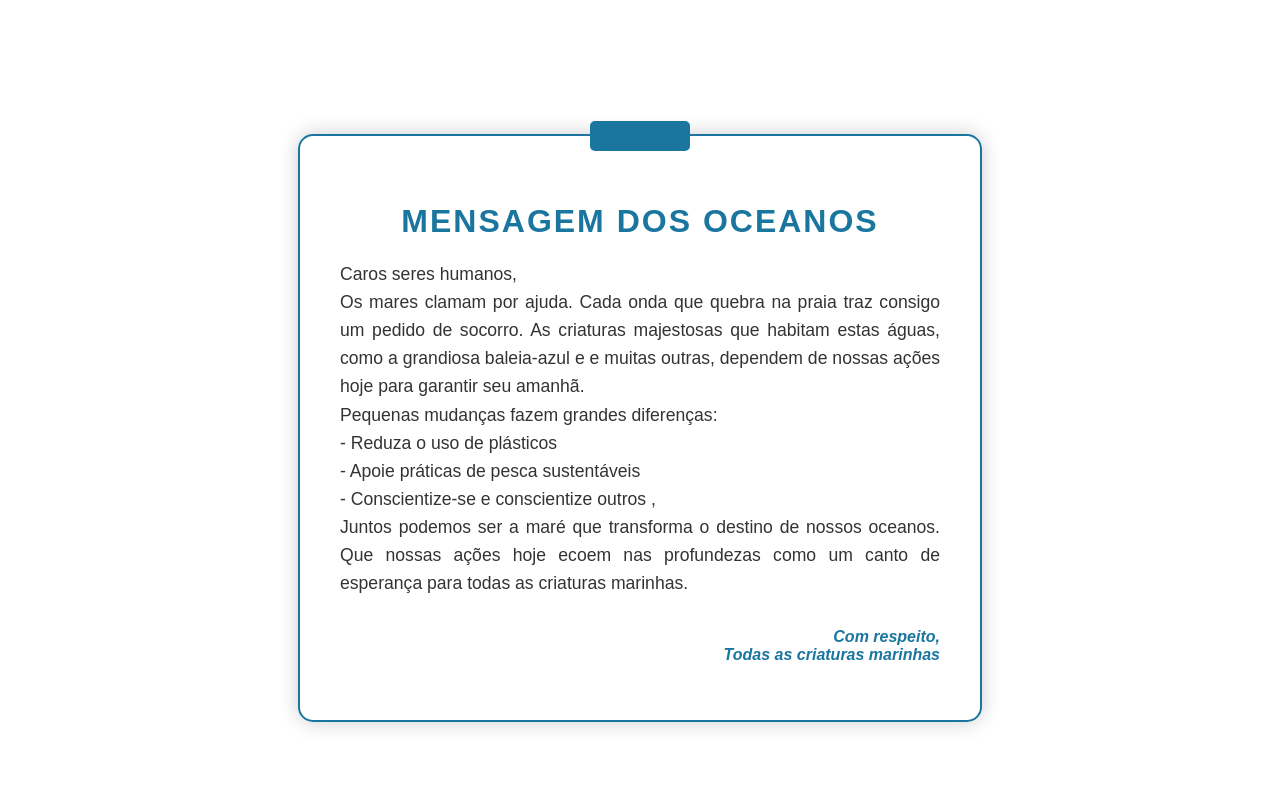
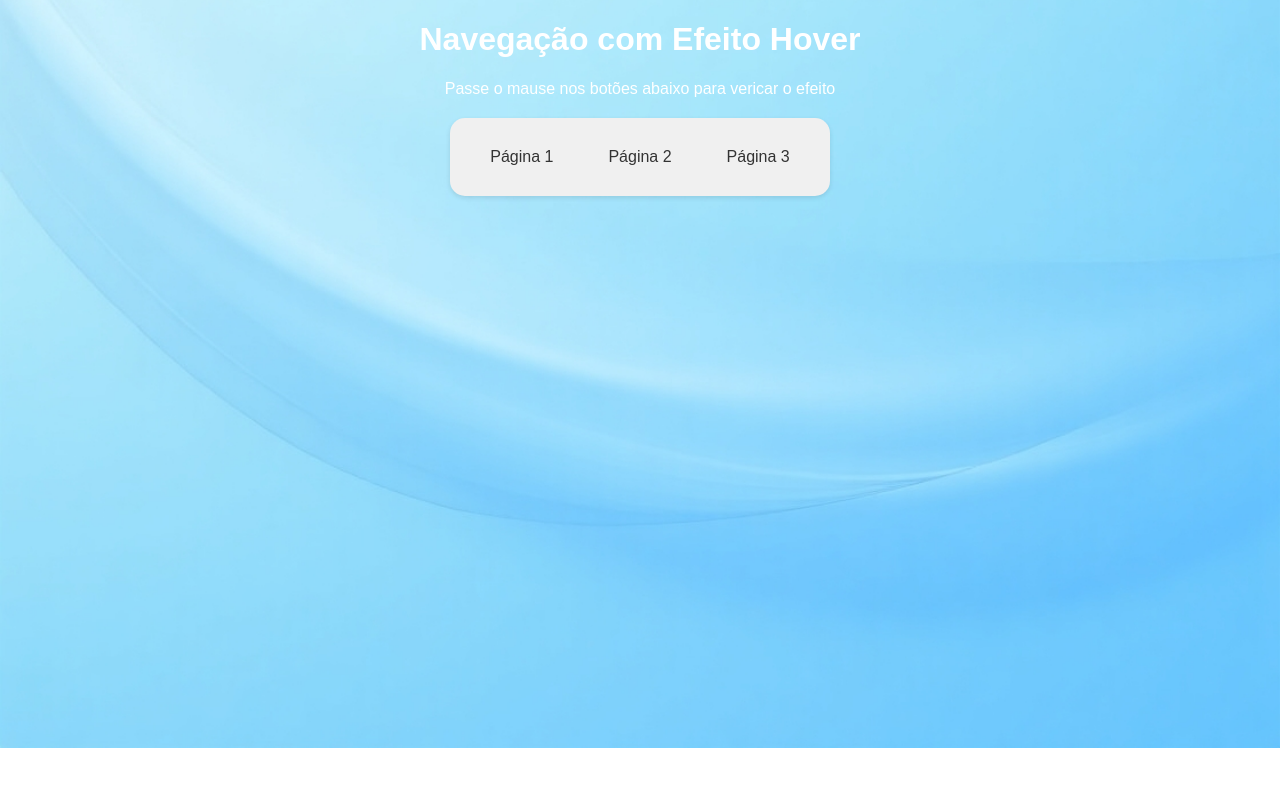
Before and after one commit to Andrevg007/tarefas-do-forum-RWD, a plain HTML site: page index.html in a window 1280 px wide. Drawn offline with Linux system fonts and the light colour scheme.

Commit message:
Add files via upload

```diff
--- a/index.html
+++ b/index.html
@@ -1,103 +1,76 @@
 <!DOCTYPE html>
 <html lang="pt-br">
-
 <head>
     <meta charset="UTF-8">
     <meta name="viewport" content="width=device-width, initial-scale=1.0">
-    <title>Carta Oceânica</title>
+    <title>Páginas com Efeito Hover</title>
+    <body style="background-image: url(Imagem-de-fundo.jpg); background-size: cover; background-position: center; background-repeat: no-repeat;">
+        <h1 style="text-align: center; color: white;">Navegação com Efeito Hover</h1>
+        <p style="text-align: center; color: white;">Passe o mause nos botões abaixo para vericar o efeito</p>
+
+    </body>
     <style>
-        .carta-container {
-            display: flex;
-            justify-content: center;
-            align-items: center;
-            min-height: 100vh;
-            padding: 20px;
+
+        body {
+            margin: 0;
+            font-family: Arial, sans-serif;
         }
 
-        .carta {
-            background: rgba(255, 255, 255, 0.9);
-            border-radius: 15px;
-            padding: 40px;
-            max-width: 600px;
-            box-shadow: 0 0 20px rgba(0, 0, 0, 0.2);
-            position: relative;
-            border: 2px solid #1a759f;
-            font-family: 'Arial', sans-serif;
+
+        nav {
+            max-width: fit-content;
+            margin: 20px auto;
         }
 
-        .carta::before {
-            content: '';
-            position: absolute;
-            top: -15px;
-            left: 50%;
-            transform: translateX(-50%);
-            width: 100px;
-            height: 30px;
-            background: #1a759f;
-            border-radius: 5px;
+
+        nav > ul {
+            list-style: none;
+            padding: 20px;
+            background-color: #f0f0f0;
+            display: flex;
+            gap: 15px;
+            border-radius: 15px;
+            box-shadow: 0 2px 5px rgba(0,0,0,0.1);
         }
 
-        .carta-titulo {
-            color: #1a759f;
-            text-align: center;
-            font-size: 2em;
-            margin-bottom: 20px;
-            text-transform: uppercase;
-            letter-spacing: 2px;
+        nav li {
+            position: relative;
         }
 
-        .carta-mensagem {
-            line-height: 1.6;
-            font-size: 1.1em;
+
+        nav li > a {
+            text-decoration: none;
             color: #333;
-            text-align: justify;
+            padding: 10px 20px;
+            border-radius: 5px;
+            transition: all 0.3s ease;
+            display: inline-block;
         }
 
-        .carta-assinatura {
-            margin-top: 30px;
-            text-align: right;
-            font-style: italic;
-            color: #1a759f;
-            font-weight: bold;
+
+        nav li:nth-child(1) > a:hover {
+            background-color: #ff6b6b;
+            color: white;
         }
 
-        .selo {
-            position: absolute;
-            bottom: -30px;
-            right: -30px;
-            width: 80px;
-            opacity: 0.8;
+        nav li:nth-child(2) > a:hover {
+            background-color: #4ecdc4;
+            color: white;
+        }
+
+        nav li:nth-child(3) > a:hover {
+            background-color: #45b7d1;
+            color: white;
         }
     </style>
 </head>
-
-<body >
-
-    <div class="carta-container">
-        <div class="carta">
-            <h2 class="carta-titulo">Mensagem dos Oceanos</h2>
-            <p class="carta-mensagem">
-                Caros seres humanos,<br>
-
-                Os mares clamam por ajuda. Cada onda que quebra na praia traz consigo um pedido de socorro.
-                As criaturas majestosas que habitam estas águas, como a grandiosa baleia-azul e e muitas outras, dependem de nossas ações
-                hoje para garantir seu amanhã.<br>
-
-                Pequenas mudanças fazem grandes diferenças:<br>
-                - Reduza o uso de plásticos <br>
-                - Apoie práticas de pesca sustentáveis<br>
-                - Conscientize-se e conscientize outros ,<br>
-
-                Juntos podemos ser a maré que transforma o destino de nossos oceanos. Que nossas ações hoje ecoem nas
-                profundezas como um canto de esperança para todas as criaturas marinhas.
-            </p>
-            <p class="carta-assinatura">
-                Com respeito,<br>
-                Todas as criaturas marinhas
-            </p>
-
-        </div>
-    </div>
+<body>
+    <nav>
+        <ul>
+            <li><a href="#pag1">Página 1</a></li>
+            <li><a href="#pag2">Página 2</a></li>
+            <li><a href="#pag3">Página 3</a></li>
+        </ul>
+    </nav>
 </body>
-
 </html>
```
Also changed, not shown: Imagem-de-fundo.jpg (added).
